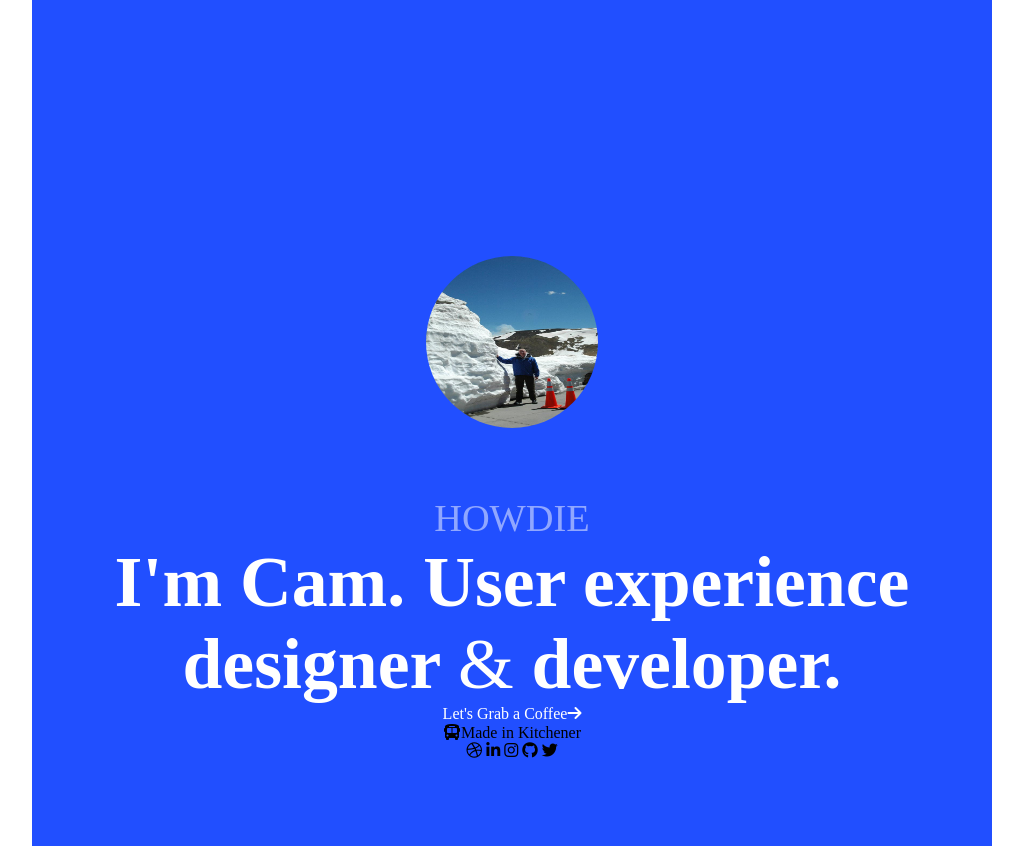
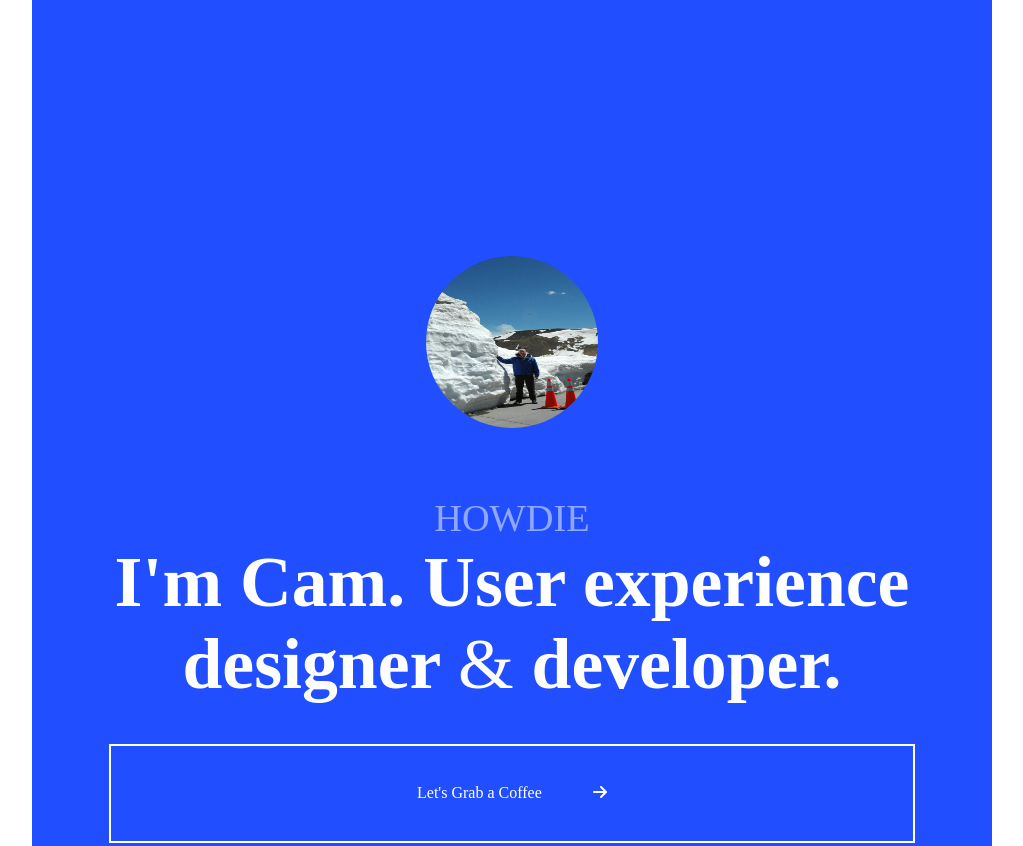
Before and after one commit to RagenS9/d2-recreate-a-responsive-blog, a website: page index.html in a window 1280 px wide. Shown: the top 846 px of the page, without its empty margins (128-1151 px from the left). Drawn offline with nearby package versions, Linux system fonts and the light colour scheme.

Commit message:
tried some more

```diff
--- a/css/global.css
+++ b/css/global.css
@@ -47,11 +47,24 @@ header > img {
 .email {
     color: white;
     text-align: center;
+    border: 2px solid white;
+    padding: 3vw;
+    margin: 3vw;
 }
 
-.fa fa-arrow-right {
-    margin-left: 3vw;
+.email i {
+    margin-left: 4vw;
 }
+
+/*button {
+    color: white;
+   background-color: rgba(9, 60, 255, .9);
+    border: 1px solid white;
+    padding-top: 8px;
+    padding-bottom: 8px;
+    padding-right: 15px;
+    padding-left: 15px;
+}*/
 
 main {
     flex: 1;
```
Also changed, not shown: index.html (+2 -0 lines).
